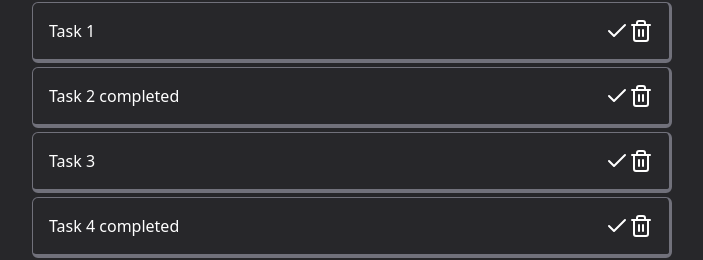
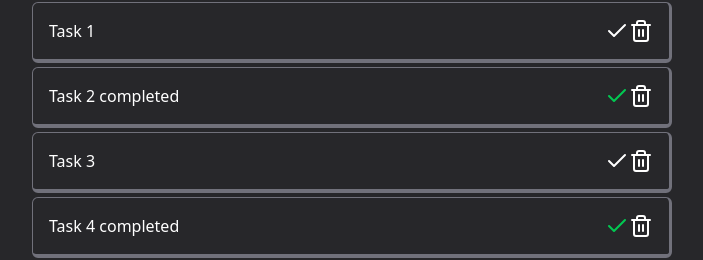
Before and after one commit to rommuloifrn/jatla, a Vue app: page / in a window 1280 px wide. Shown: the part 199-459 px from the top of the page, without its empty margins (288-991 px from the left). Built offline with nearby package versions, Linux system fonts and the light colour scheme.

Commit message:
feat: done icon highlight when task is done

```diff
--- a/src/components/TaskDetails.vue
+++ b/src/components/TaskDetails.vue
@@ -18,6 +18,7 @@
         stroke-linecap="round"
         stroke-linejoin="round"
         class="lucide lucide-check-icon lucide-check block"
+        :class="{'text-green-500': task.completed}"
       >
         <path d="M20 6 9 17l-5-5" />
       </svg>
```
